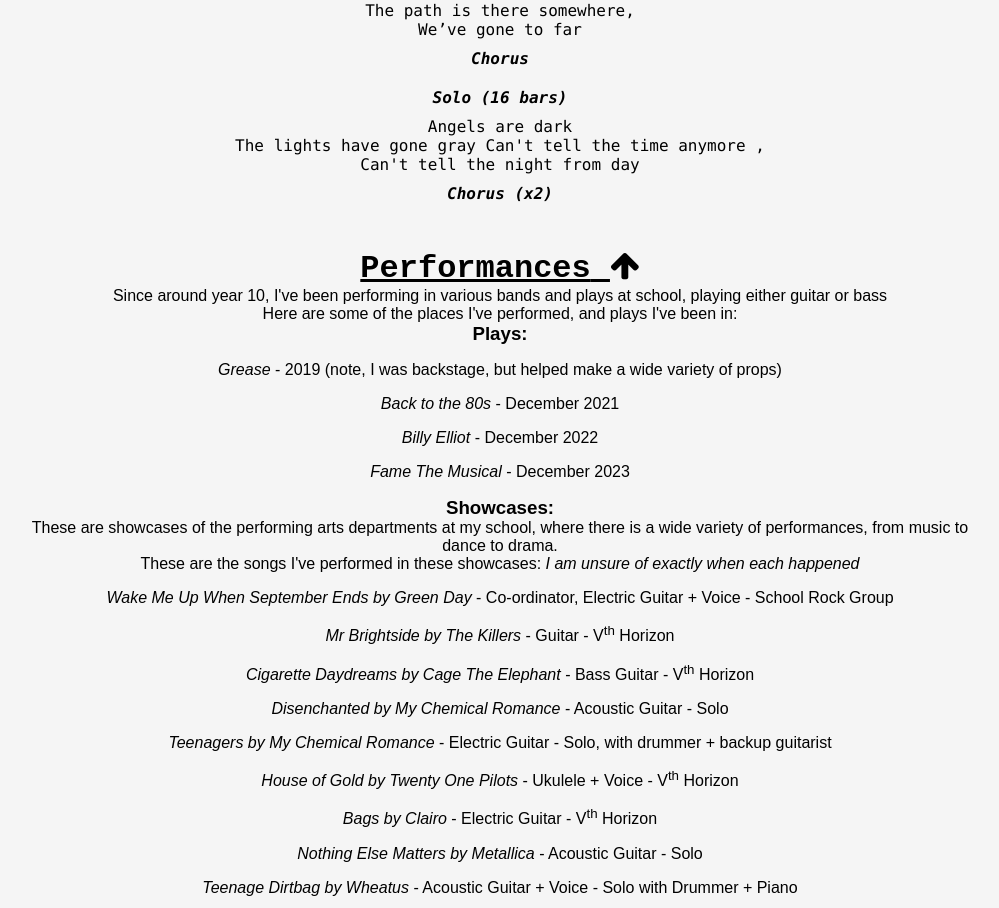
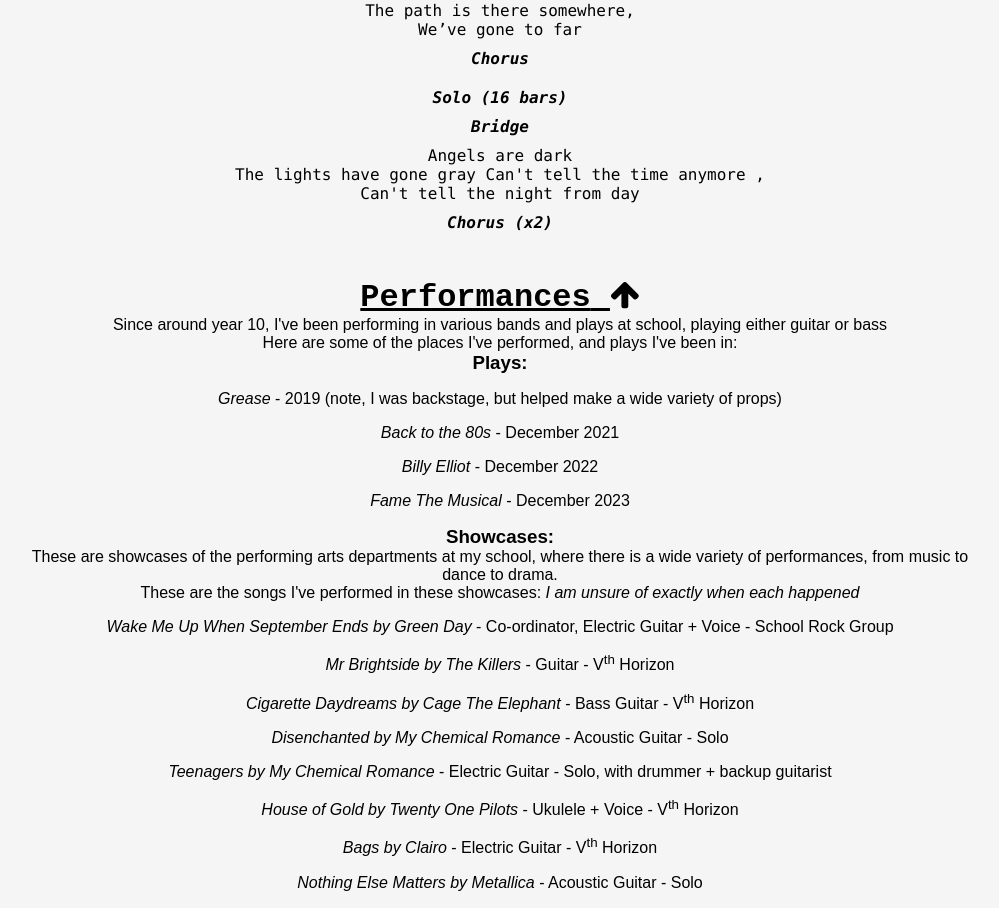
Before and after one commit to joshua-cotugno/jxctno.com, a React (Create React App) app: page /music in a window 1280 px wide. Shown: the part 2849-3757 px from the top of the page, without its empty margins (140-1139 px from the left). Built offline with nearby package versions, Linux system fonts and the light colour scheme.

Commit message:
edits to lyrics again

```diff
--- a/src/views/Music.js
+++ b/src/views/Music.js
@@ -154,6 +154,8 @@
             <span class="lyrics section">Chorus</span>
             <span class="lyrics stanza"></span>
             <span class="lyrics section">Solo (16 bars)</span>
+            <span class="lyrics section">Bridge</span>
+
             <span class="lyrics stanza">Angels are dark<br/>The lights have gone gray
             Can't tell the time anymore ,<br/>Can't tell the night from day</span>
             <span class="lyrics section">Chorus (x2)</span>
```
